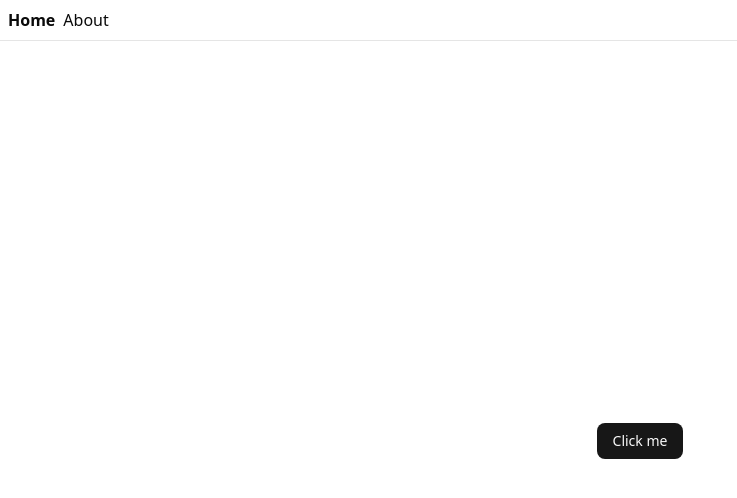
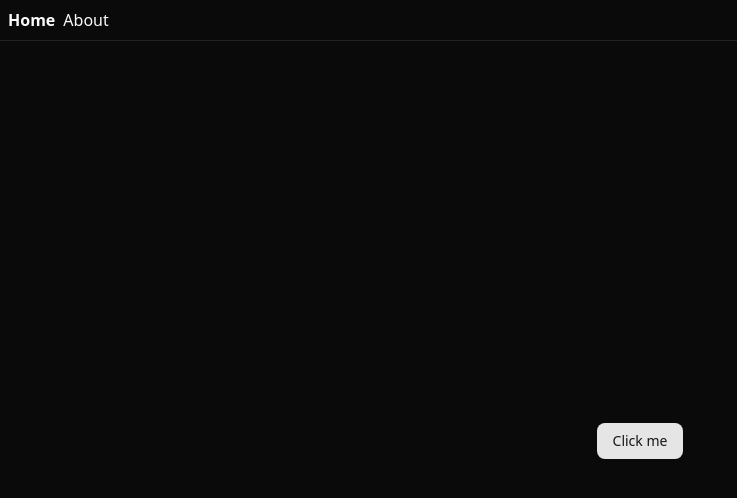
Before and after one commit to RyanLurn/bot-company, a React (Vite) app: page / in a window 1280 px wide. Shown: the top 498 px of the page, without its empty margins (0-737 px from the left). Built offline with nearby package versions, Linux system fonts and the light colour scheme.

Commit message:
Dark mode.

```diff
--- /dev/null
+++ b/src/components/providers/index.tsx
@@ -0,0 +1,11 @@
+import { ThemeProvider } from "@/components/providers/theme";
+
+function Providers({ children }: { children: React.ReactNode }) {
+  return (
+    <ThemeProvider defaultTheme="dark" storageKey="vite-ui-theme">
+      {children}
+    </ThemeProvider>
+  );
+}
+
+export { Providers };
--- /dev/null
+++ b/src/components/providers/theme.tsx
@@ -0,0 +1,51 @@
+import { useEffect, useState } from "react";
+import {
+  type Theme,
+  ThemeProviderContext,
+  type ThemeProviderProps
+} from "@/contexts/theme-provider";
+
+function ThemeProvider({
+  children,
+  defaultTheme = "system",
+  storageKey = "vite-ui-theme",
+  ...props
+}: ThemeProviderProps) {
+  const [theme, setTheme] = useState<Theme>(
+    () => (localStorage.getItem(storageKey) as Theme) || defaultTheme
+  );
+
+  useEffect(() => {
+    const root = window.document.documentElement;
+
+    root.classList.remove("light", "dark");
+
+    if (theme === "system") {
+      const systemTheme = window.matchMedia("(prefers-color-scheme: dark)")
+        .matches
+        ? "dark"
+        : "light";
+
+      root.classList.add(systemTheme);
+      return;
+    }
+
+    root.classList.add(theme);
+  }, [theme]);
+
+  const value = {
+    theme,
+    setTheme: (theme: Theme) => {
+      localStorage.setItem(storageKey, theme);
+      setTheme(theme);
+    }
+  };
+
+  return (
+    <ThemeProviderContext.Provider {...props} value={value}>
+      {children}
+    </ThemeProviderContext.Provider>
+  );
+}
+
+export { ThemeProvider };
--- /dev/null
+++ b/src/contexts/theme-provider.ts
@@ -0,0 +1,24 @@
+import { createContext } from "react";
+
+type Theme = "dark" | "light" | "system";
+
+type ThemeProviderProps = {
+  children: React.ReactNode;
+  defaultTheme?: Theme;
+  storageKey?: string;
+};
+
+type ThemeProviderState = {
+  theme: Theme;
+  setTheme: (theme: Theme) => void;
+};
+
+const initialState: ThemeProviderState = {
+  theme: "system",
+  setTheme: () => null
+};
+
+const ThemeProviderContext = createContext<ThemeProviderState>(initialState);
+
+export { ThemeProviderContext };
+export type { Theme, ThemeProviderProps };
--- /dev/null
+++ b/src/hooks/use-theme.ts
@@ -0,0 +1,13 @@
+import { useContext } from "react";
+import { ThemeProviderContext } from "@/contexts/theme-provider";
+
+function useTheme() {
+  const context = useContext(ThemeProviderContext);
+
+  if (context === undefined)
+    throw new Error("useTheme must be used within a ThemeProvider");
+
+  return context;
+}
+
+export { useTheme };
--- a/src/routes/__root.tsx
+++ b/src/routes/__root.tsx
@@ -1,7 +1,8 @@
 import { Link, Outlet, createRootRoute } from "@tanstack/react-router";
+import { Providers } from "@/components/providers";
 
 const RootLayout = () => (
-  <>
+  <Providers>
     <div className="flex gap-2 p-2">
       <Link to="/" className="[&.active]:font-bold">
         Home
@@ -12,6 +13,6 @@
     </div>
     <hr />
     <Outlet />
-  </>
+  </Providers>
 );
 export const Route = createRootRoute({ component: RootLayout });
```
